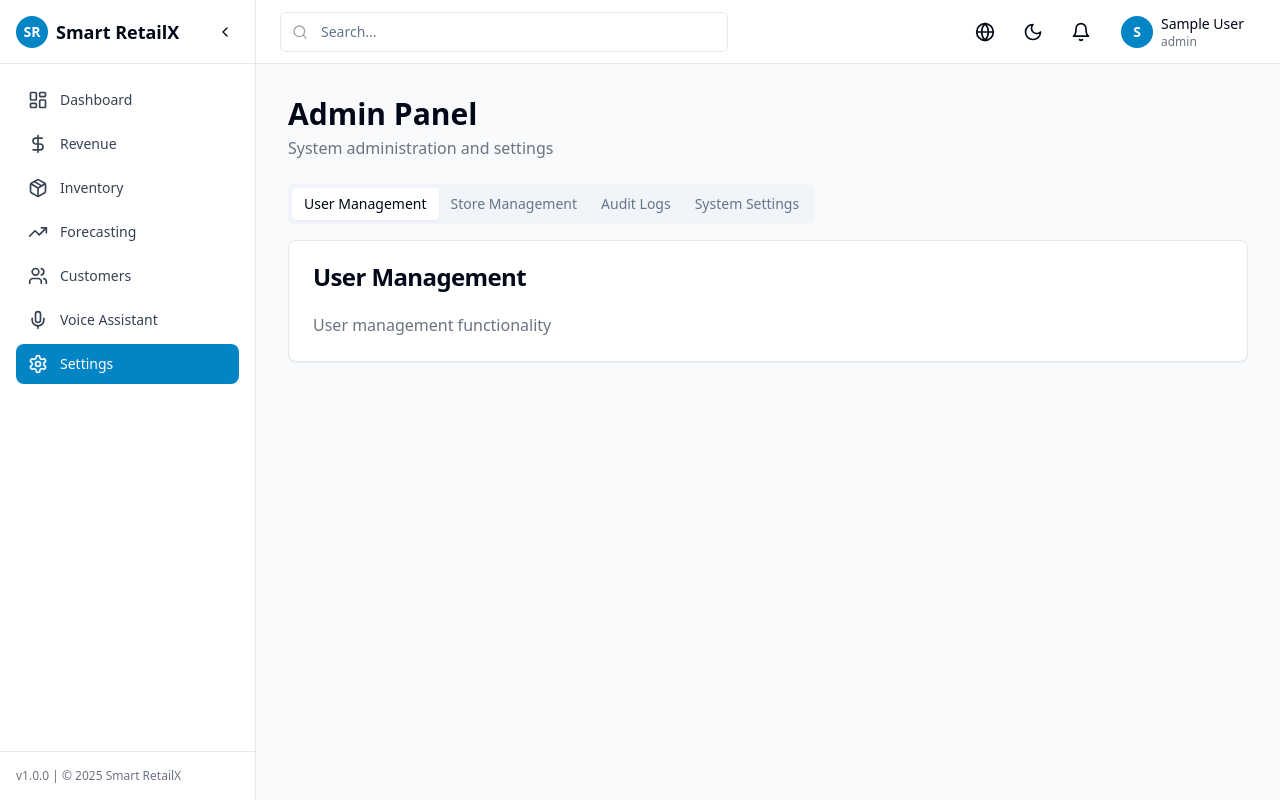
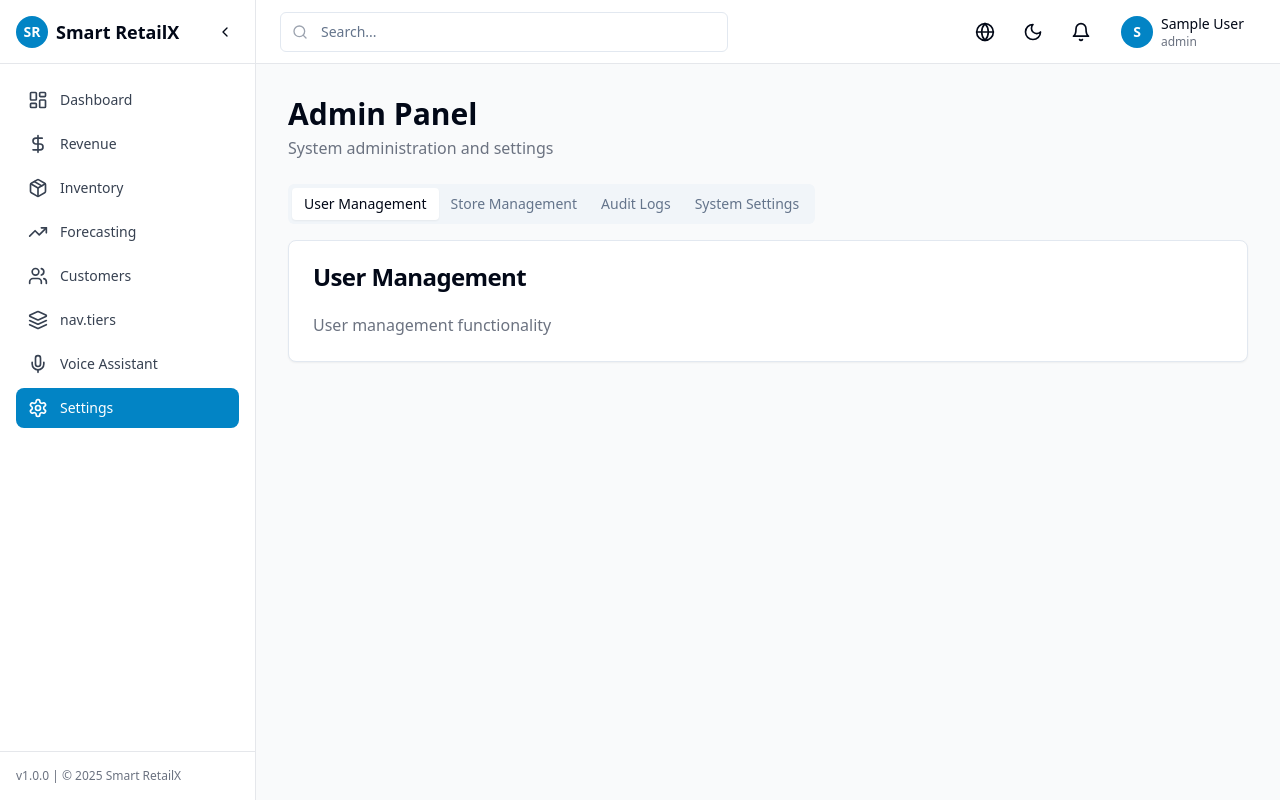
Before and after one commit to SmartRetailX/SmartRetailX, a React (Vite) app in the folder apps/client/: page /admin-settings in a window 1280 px wide. Built offline with nearby package versions, Linux system fonts and the light colour scheme; no server answers; sample sign-in values are in the browser's storage.

Commit message:
feat: update Sidebar component to include Tiers navigation and improve active link detection

```diff
--- a/apps/client/src/components/layout/Sidebar.tsx
+++ b/apps/client/src/components/layout/Sidebar.tsx
@@ -1,6 +1,7 @@
 import { Link, useLocation } from 'react-router-dom'
 import { useTranslation } from 'react-i18next'
 import {
+  Layers,
   DollarSign,
   Package,
   TrendingUp,
@@ -38,6 +39,7 @@ export default function Sidebar({ open, setOpen }: SidebarProps) {
         { name: t('nav.inventory'), href: PATHS.INVENTORY, icon: Package },
         { name: t('nav.forecasting'), href: PATHS.FORECASTING, icon: TrendingUp },
         { name: t('nav.customers'), href: PATHS.CUSTOMERS, icon: Users },
+        { name: t('nav.tiers'), href: PATHS.TIERS, icon: Layers },
         { name: t('nav.voice'), href: PATHS.VOICE, icon: Mic },
         ...(hasRole('ADMIN')
           ? [{ name: t('nav.settings'), href: PATHS.ADMIN_SETTINGS, icon: Settings }]
@@ -102,7 +104,8 @@ export default function Sidebar({ open, setOpen }: SidebarProps) {
         {/* Navigation */}
         <nav className="flex-1 overflow-y-auto p-4 space-y-1">
           {navigation.map((item) => {
-            const isActive = location.pathname === item.href
+            const isActive = item.href === '/' ? location.pathname === '/'
+                                               : location.pathname.startsWith(item.href);
             const Icon = item.icon
 
             return (
```
